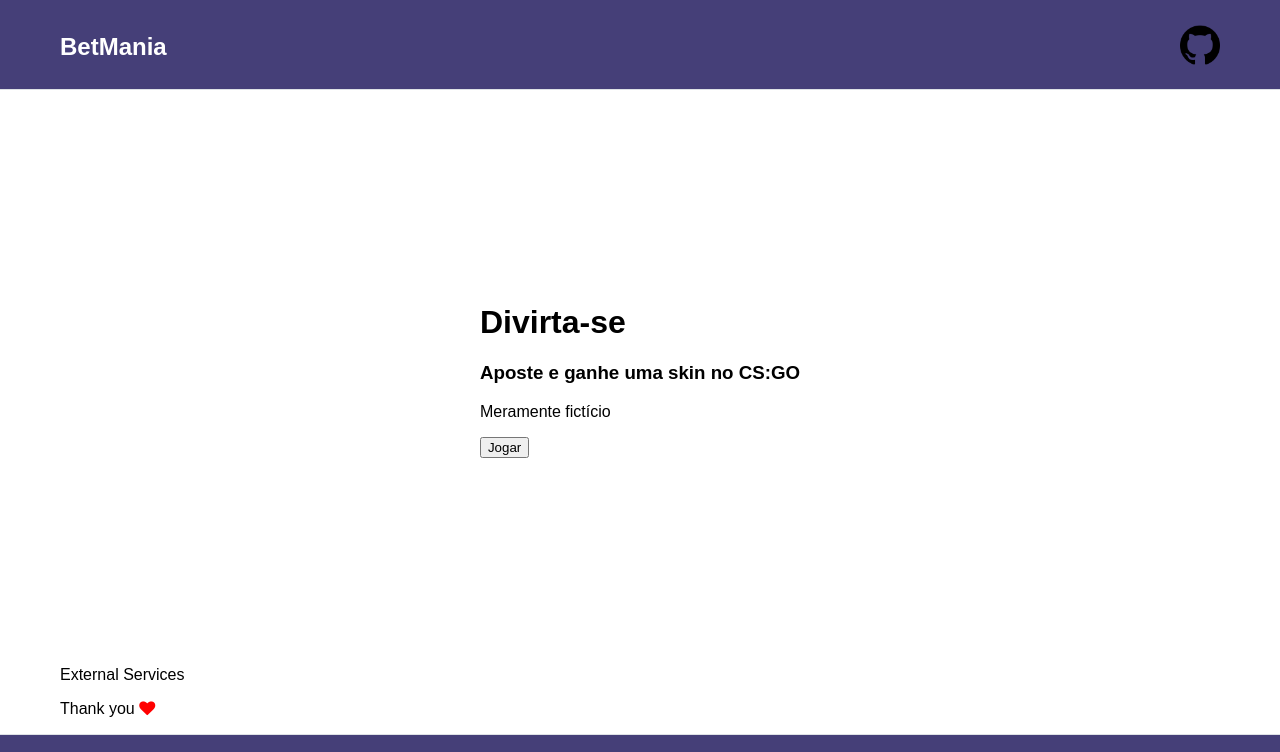
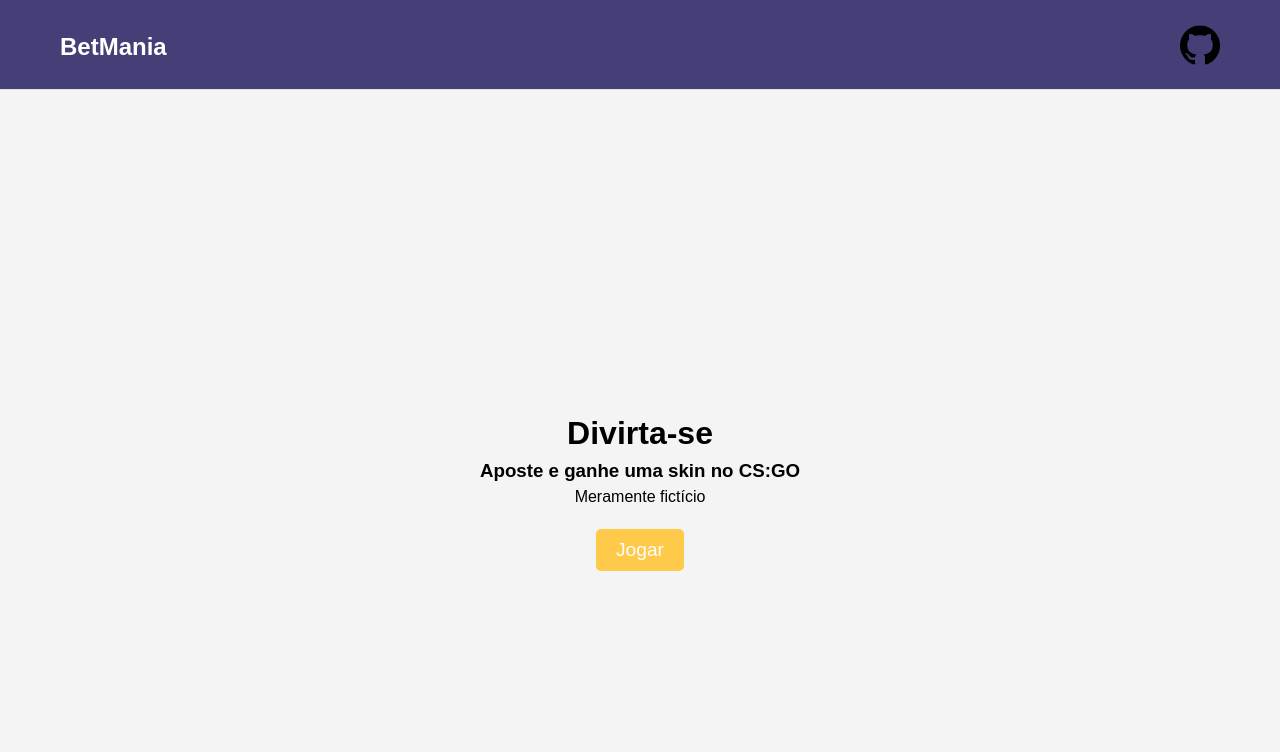
Before and after one commit to VictorSantos09/BetMania, a plain HTML site: page index.html in a window 1280 px wide. Shown: the top 752 px of the page. Drawn offline with Linux system fonts and the light colour scheme; a web font is replaced by a local one.

Commit message:
HomePage finalizada

```diff
--- a/index.css
+++ b/index.css
@@ -2,6 +2,7 @@ body {
   font-family: Arial, sans-serif;
   margin: 0;
   padding: 0;
+  background-color: #f4f4f4;
 }
 
 header {
@@ -31,10 +32,35 @@ header {
   padding-left: 60px;
 }
 
-.center-main-content{
+.center-main-content {
   display: flex;
   justify-content: center;
   align-items: center;
-  min-height: 50vh;
-  height: 70vh;
+  height: 100vh;
+  text-align: center;
 }
+
+.center-main-content div {
+  max-width: 80%;
+  margin: auto;
+}
+
+.justify-center {
+  margin: 0;
+  line-height: 1.5;
+}
+
+.btn-jogar {
+  margin-top: 20px;
+  padding: 10px 20px;
+  font-size: 1.2rem;
+  color: #fff;
+  background-color: #FFC94A;
+  border: none;
+  border-radius: 5px;
+  cursor: pointer;
+}
+
+.btn-jogar:hover {
+  background-color: #ffbd21;
+}
--- a/index.html
+++ b/index.html
@@ -8,13 +8,13 @@
     <link rel="stylesheet" href="fonts.css" />
     <link rel="stylesheet" href="footer/footer.css" />
     <link rel="stylesheet" href="header/header.css" />
+    <link rel="stylesheet" href="helpers/display.helper.css" />
 
     <!--Icons-->
     <link
       rel="stylesheet"
       href="https://cdnjs.cloudflare.com/ajax/libs/font-awesome/4.7.0/css/font-awesome.min.css"
     />
-
     <title>BetMania</title>
   </head>
   <body>
@@ -23,12 +23,15 @@
     <div id="header-placeholder"></div>
 
     <main class="center-main-content">
-        <div>
-            <h1 class="justify-center">Divirta-se</h1>
-            <h3>Aposte e ganhe uma skin no CS:GO</h3>
-            <p>Meramente fictício</p>
-            <button>Jogar</button>
-        </div>
+      <div>
+        <h1 class="justify-center">Divirta-se</h1>
+        <h3 class="justify-center">Aposte e ganhe uma skin no CS:GO</h3>
+        <p class="justify-center">Meramente fictício</p>
+
+        <a href="telas/jogar.html" class="text-decoration-none">
+          <button class="btn-jogar">Jogar</button>
+        </a>
+      </div>
     </main>
 
     <section>
--- a/loaders/footer.loader.js
+++ b/loaders/footer.loader.js
@@ -1,5 +1,5 @@
 document.addEventListener("DOMContentLoaded", function () {
-  fetch("./footer/footer.html")
+  fetch("../footer/footer.html")
     .then((response) => response.text())
     .then((data) => {
       document.getElementById("footer-placeholder").innerHTML = data;
--- a/loaders/header.loader.js
+++ b/loaders/header.loader.js
@@ -1,5 +1,5 @@
 document.addEventListener("DOMContentLoaded", function () {
-  fetch("./header/header.html")
+  fetch("../header/header.html")
     .then((response) => response.text())
     .then((data) => {
       document.getElementById("header-placeholder").innerHTML = data;
```
